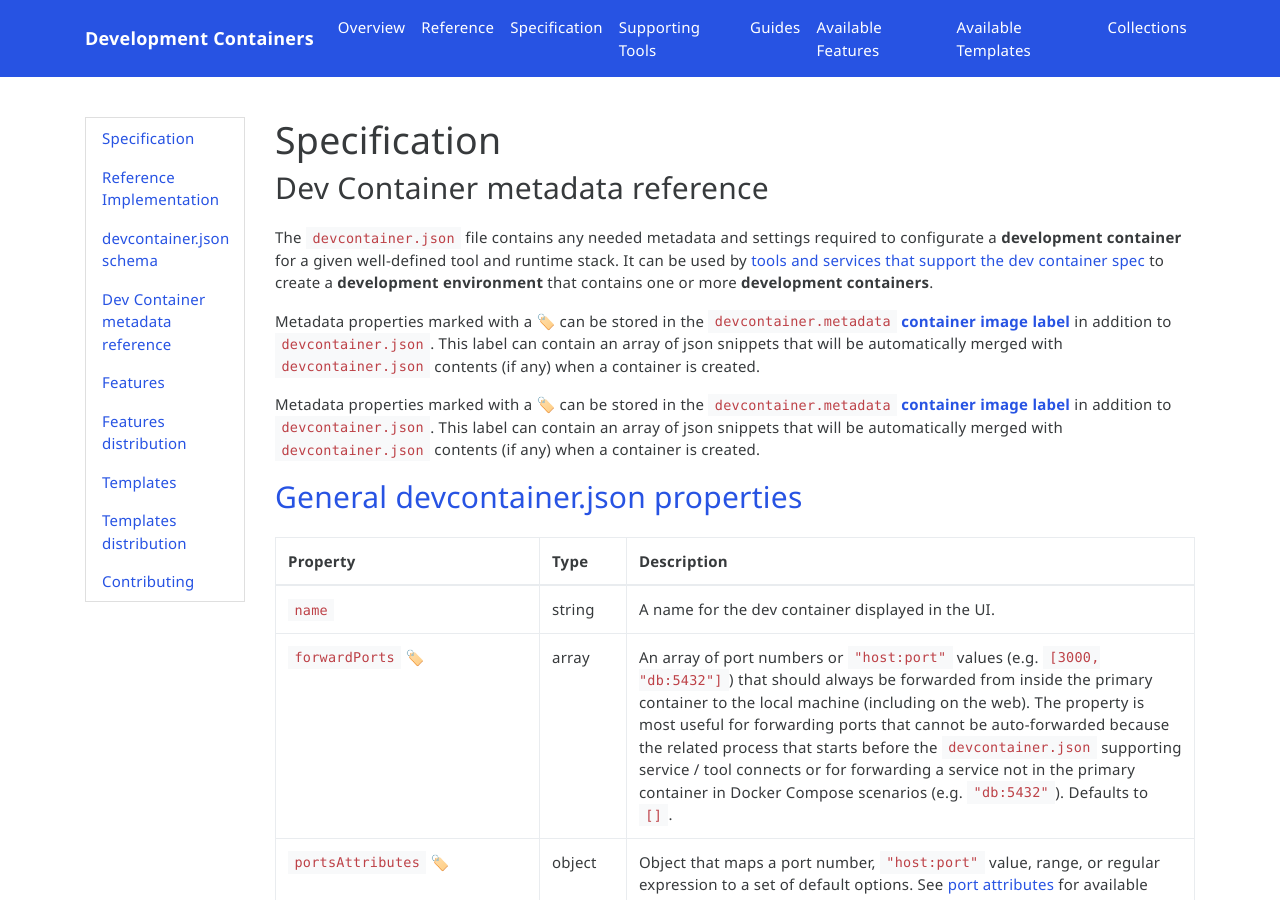
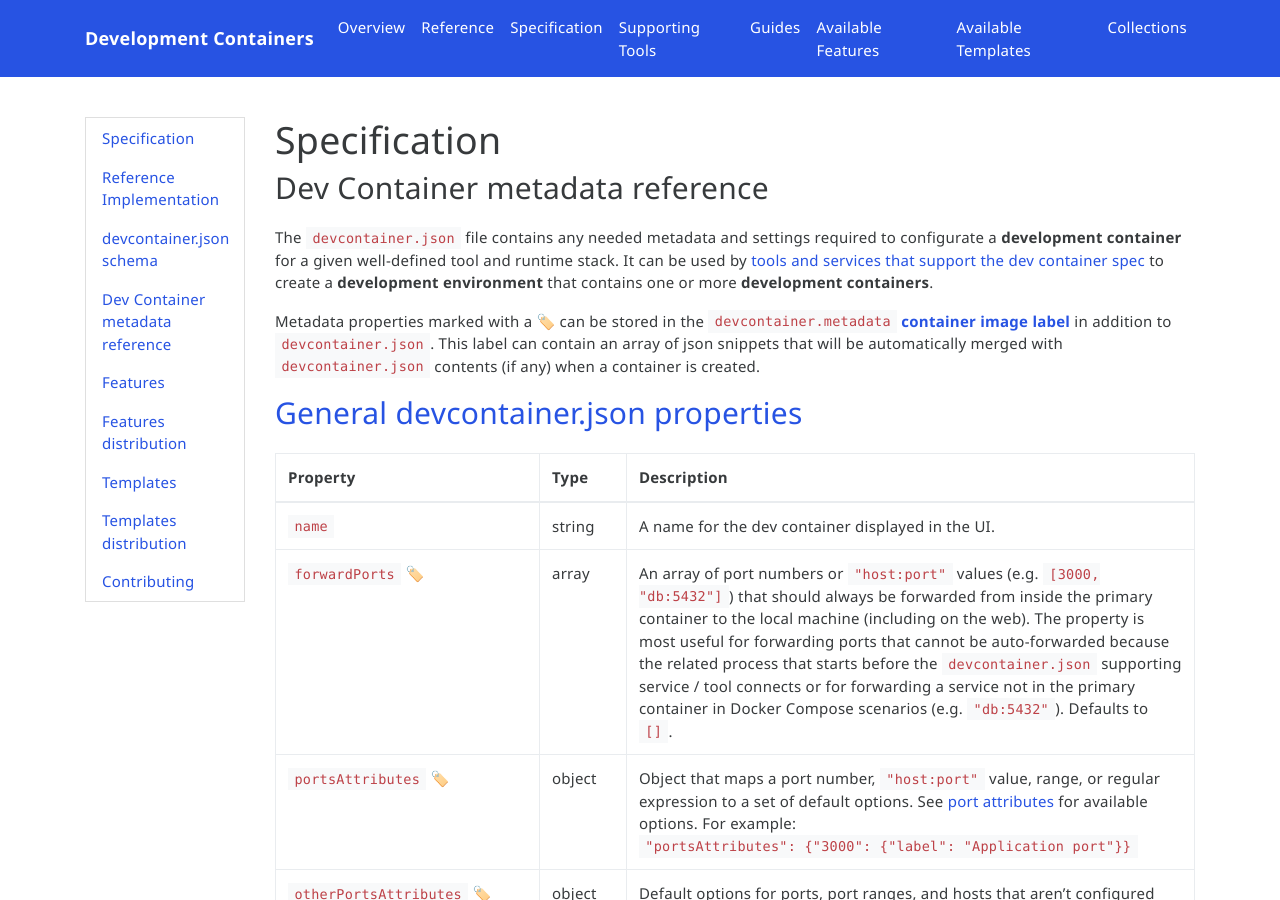
Before and after one commit to devcontainers/devcontainers.github.io, a Jekyll site: the page built from _implementors/json_reference.md, in a window 1280 px wide and 900 px high. Built offline with Jekyll 4.4.1, drawn with Linux system fonts in a browser that asks for light colours; nearby versions of some CDN libraries; comment, search, counter and statistics services are not loaded.

Commit message:
Update json_reference.md
Removed extra paragraph.

```diff
--- a/_implementors/json_reference.md
+++ b/_implementors/json_reference.md
@@ -7,8 +7,6 @@ index: 4
 ---
 
 The `devcontainer.json` file contains any needed metadata and settings required to configurate a **development container** for a given well-defined tool and runtime stack. It can be used by [tools and services that support the dev container spec](../../supporting) to create a **development environment** that contains one or more **development containers**.
-
-Metadata properties marked with a 🏷️ can be stored in the `devcontainer.metadata` **[container image label](/implementors/reference/#labels)** in addition to `devcontainer.json`. This label can contain an array of json snippets that will be automatically merged with `devcontainer.json` contents (if any) when a container is created.
 
 Metadata properties marked with a 🏷️️ can be stored in the `devcontainer.metadata` **[container image label](/implementors/reference/#labels)** in addition to `devcontainer.json`. This label can contain an array of json snippets that will be automatically merged with `devcontainer.json` contents (if any) when a container is created.
 
```
